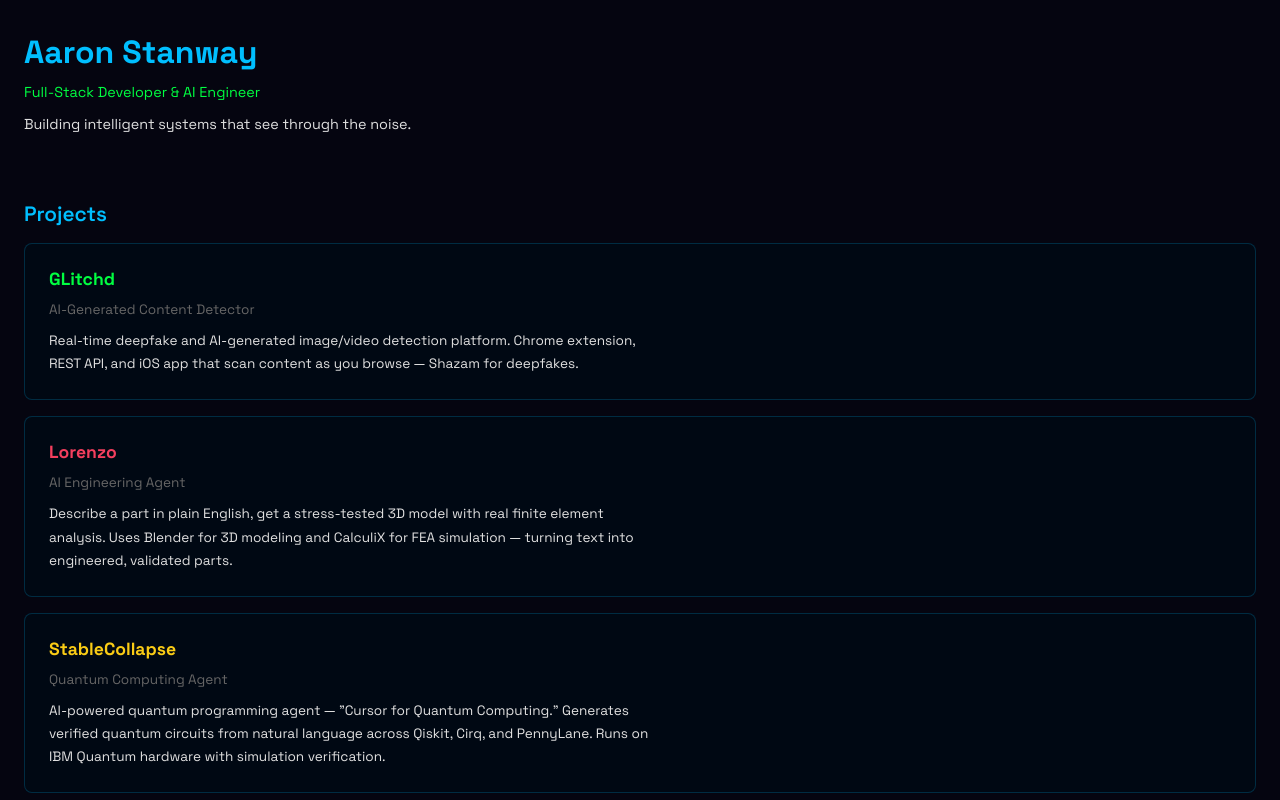
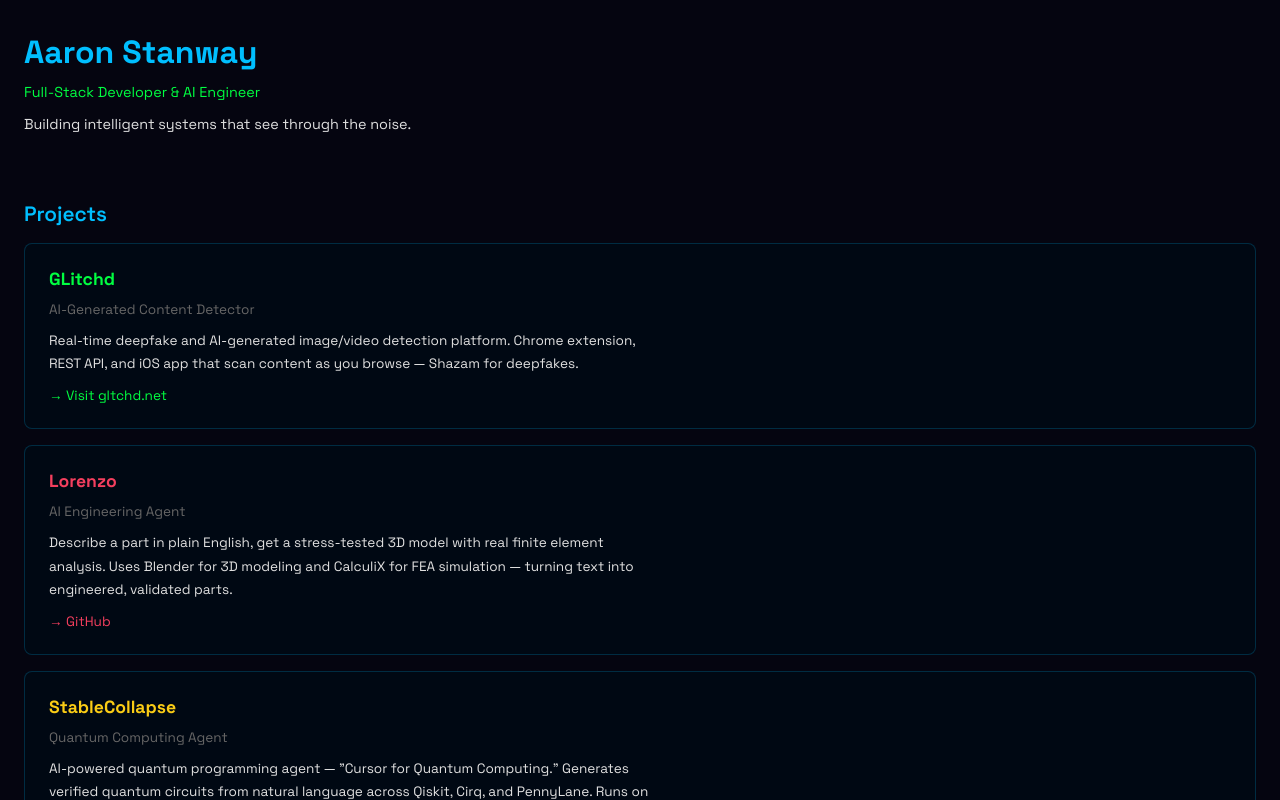
Before and after one commit to Astanwa/aaronstanway.com, a React (Vite) app: page / in a window 1280 px wide. Shown: the top 800 px of the page. Built offline with nearby package versions, Linux system fonts and the light colour scheme.

Commit message:
Add project links to cards — GLitchd, Lorenzo, StableCollapse

```diff
--- a/src/components/MobileFallback.jsx
+++ b/src/components/MobileFallback.jsx
@@ -23,7 +23,14 @@
           <div key={p.id} className="mobile-project-card">
             <h3 style={{ color: p.color }}>{p.title}</h3>
             <p style={{ marginBottom: '0.5rem' }}>{p.tagline}</p>
-            <p style={{ color: '#e0e0e0', fontSize: '0.85rem' }}>{p.description}</p>
+            <p style={{ color: '#e0e0e0', fontSize: '0.85rem', marginBottom: '0.75rem' }}>{p.description}</p>
+            <div style={{ display: 'flex', gap: '1rem', flexWrap: 'wrap' }}>
+              {p.links.filter((l) => l.url !== '#').map((link) => (
+                <a key={link.label} href={link.url} target="_blank" rel="noopener noreferrer" style={{ color: p.color, textDecoration: 'none', fontSize: '0.85rem' }}>
+                  → {link.label}
+                </a>
+              ))}
+            </div>
           </div>
         ))}
       </motion.section>
```
